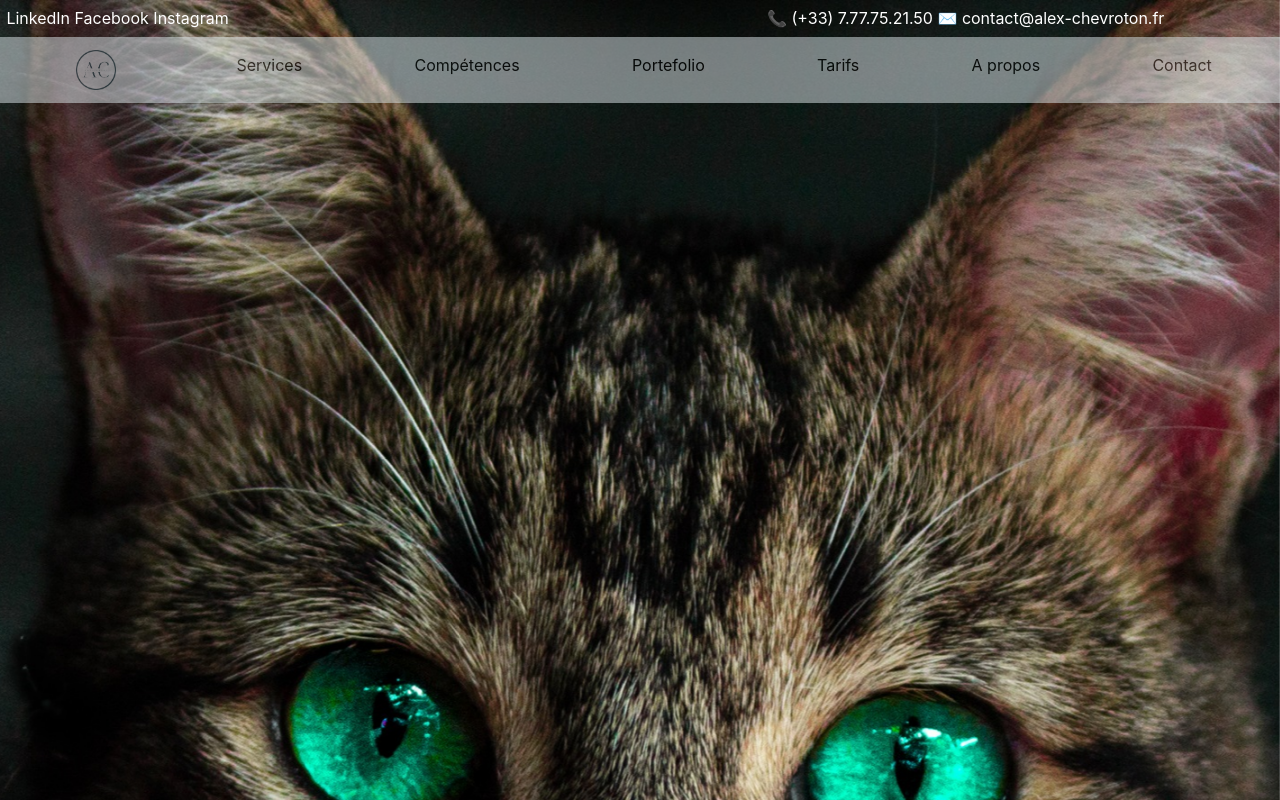
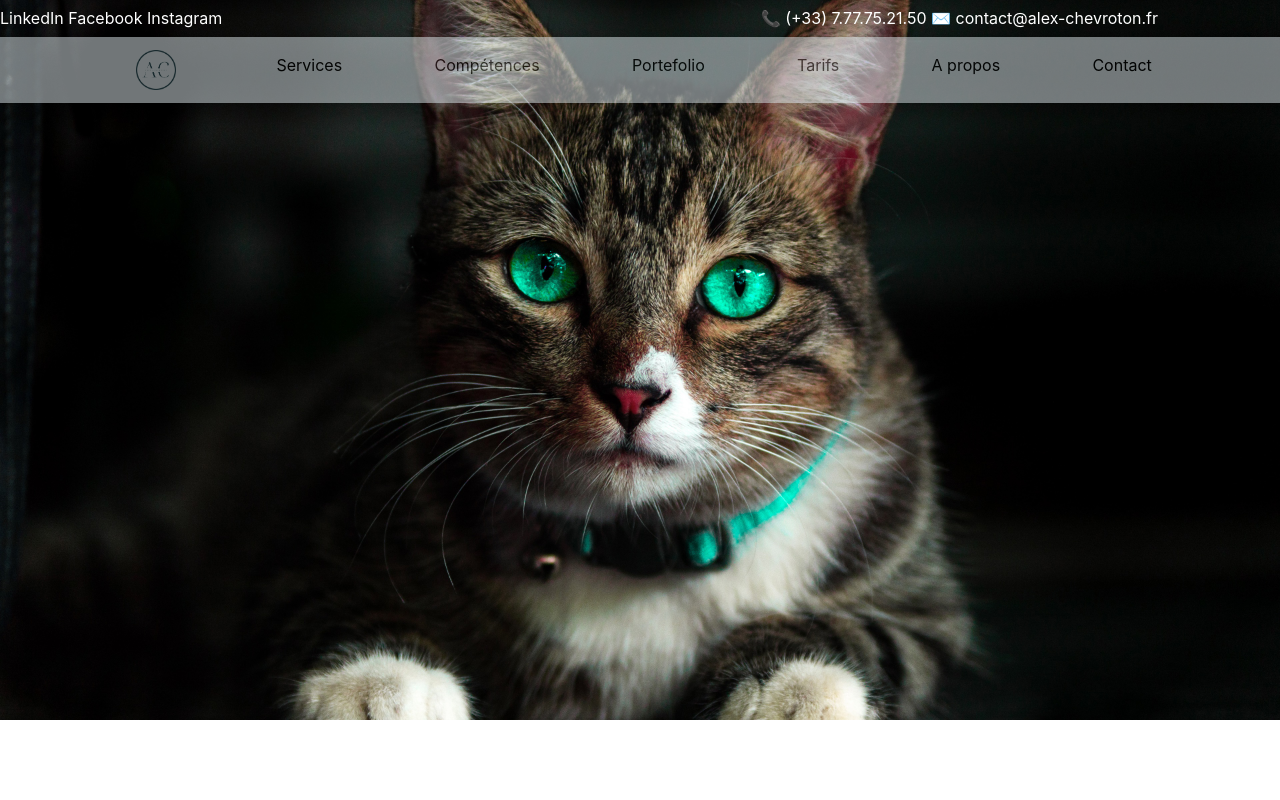
Before and after one commit to AlexCh90/alex-chevroton.fr, a React (Create React App) app: page / in a window 1280 px wide. Shown: the top 800 px of the page. Built offline with nearby package versions, Linux system fonts and the light colour scheme.

Commit message:
14/03/2024 - 11 h 19

```diff
--- a/src/assets/styles/accueil.scss
+++ b/src/assets/styles/accueil.scss
@@ -1,20 +1,10 @@
-#fond{
-    top: 0;
-    max-width: 100%;
-    height: 1946px;
+.carouselimage{
+    height: auto;
     width: 100%;
-    background-image: url("../images/chat1.jpg");
 }
 
-.background {
-    display: block;
-    overflow: hidden;
+.fondentete{
     z-index: 0;
-    max-width: 100%;
+    top: 0;
+    position: absolute;
 }
-
-.background-image {
-    background-position: 50% 50%;
-    background-repeat: no-repeat;
-    background-size: cover;
-}
--- a/src/assets/styles/banner.scss
+++ b/src/assets/styles/banner.scss
@@ -2,7 +2,6 @@ $cyanfonce: #30525b;
 $cyanclair: rgb(225,236,239);
 
 .banner{
-    display: block;
     position: relative;
     z-index: 5;
 }
--- a/src/assets/styles/header.scss
+++ b/src/assets/styles/header.scss
@@ -3,7 +3,8 @@
     position: relative;
     color: #ffffff;
     z-index: 5;
-    margin: 0.5%;
+    margin-top: 0.5%;
+    margin-bottom: 0.5%;
 }
 
 .shown-header{
@@ -16,7 +17,6 @@
 .hidden-header{
     visibility: hidden;
     opacity: 0;
-    height: 0;
 
     transition: visibility 0.33s linear 0.33s, opacity 0.33s linear;
 }
--- a/src/components/Banner.js
+++ b/src/components/Banner.js
@@ -2,7 +2,6 @@ import { useEffect, useState } from "react";
 import "../assets/styles/banner.scss"
 import logofonce from "../assets/images/logofonce.png"
 import logoclair from "../assets/images/logoclair.png"
-import Header from "./Header";
 
 const  Banner = () => {
     const [navbar, setNavbar] = useState(false)
@@ -24,9 +23,8 @@ const  Banner = () => {
     })
 
     return(
-        <div className="sticky-top">
-            <nav className={navbar ? "navbar ontop navbar-expand-xl" : "navbar notontop navbar-expand-lg"}>
-                <div className="container-fluid">
+        <nav className={navbar ? "navbar ontop navbar-expand-lg sticky-top" : "navbar notontop navbar-expand-lg sticky-top"}>
+            <div className="container">
                 <button className="navbar-toggler" type="button" data-bs-toggle="offcanvas" data-bs-target="#offcanvasStart" aria-controls="offcanvasStart" aria-label="Toggle navigation">
                     <span className="navbar-toggler-icon"></span>
                 </button>
@@ -62,7 +60,6 @@ const  Banner = () => {
                 </div>
             </div>
         </nav>
-        </div>
     )
 }
 export default Banner
--- a/src/pages/Accueil.js
+++ b/src/pages/Accueil.js
@@ -1,8 +1,18 @@
 import "../assets/styles/accueil.scss"
+import chat1 from "../assets/images/chat1.jpg"
+import chat2 from "../assets/images/chat2.jpg"
 
 function Accueil (){
     return (
-        <div id="fond" className="background background-image fixed-top">
+        <div id="carouselExampleSlidesOnly" className="carousel slide fondentete" data-bs-ride="carousel">
+            <div className="carousel-inner">
+                <div className="carousel-item active" data-bs-interval="4000">
+                    <img src={chat1} className="carouselimage" alt="chat1"/>
+                </div>
+                <div className="carousel-item" data-bs-interval="2000">
+                    <img src={chat2} className="carouselimage" alt="chat2"/>
+                </div>
+            </div>
         </div>
         )
 }
```
Lines whose indentation alone changed are shown as unchanged.
